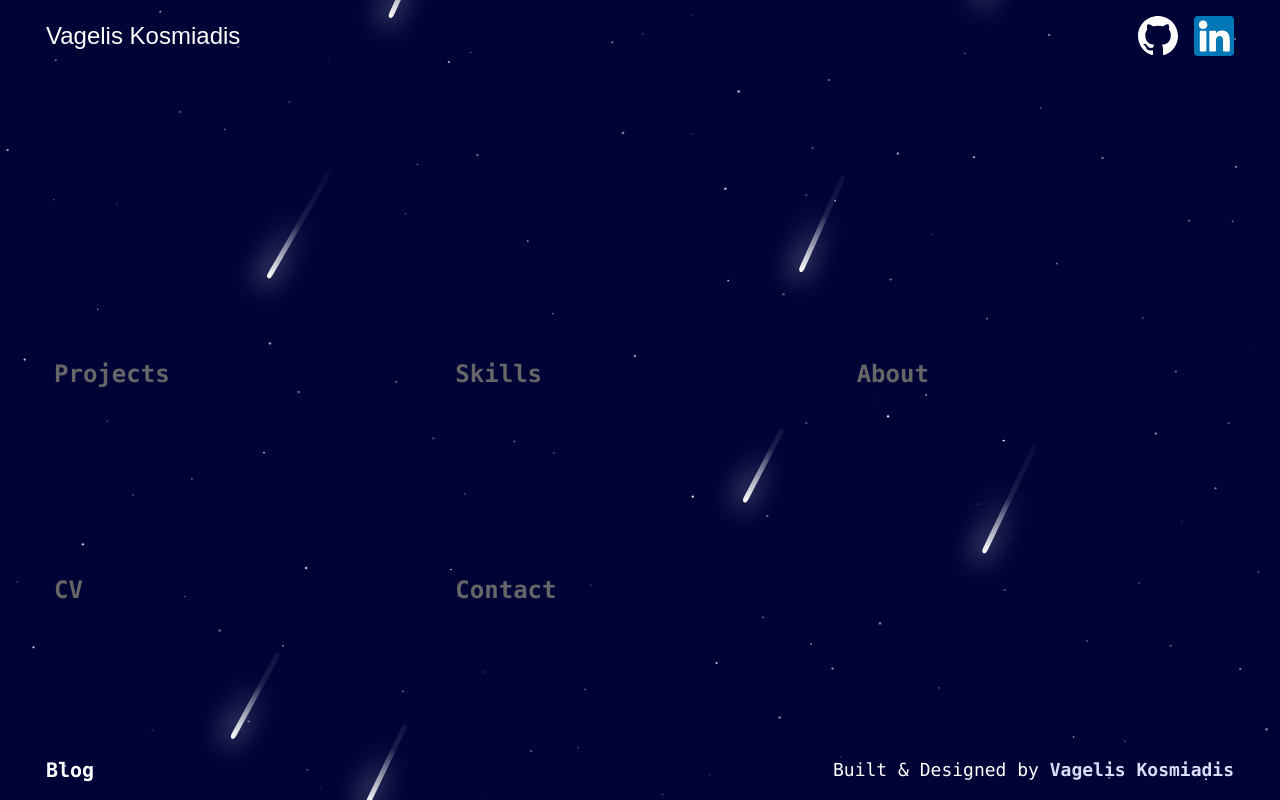
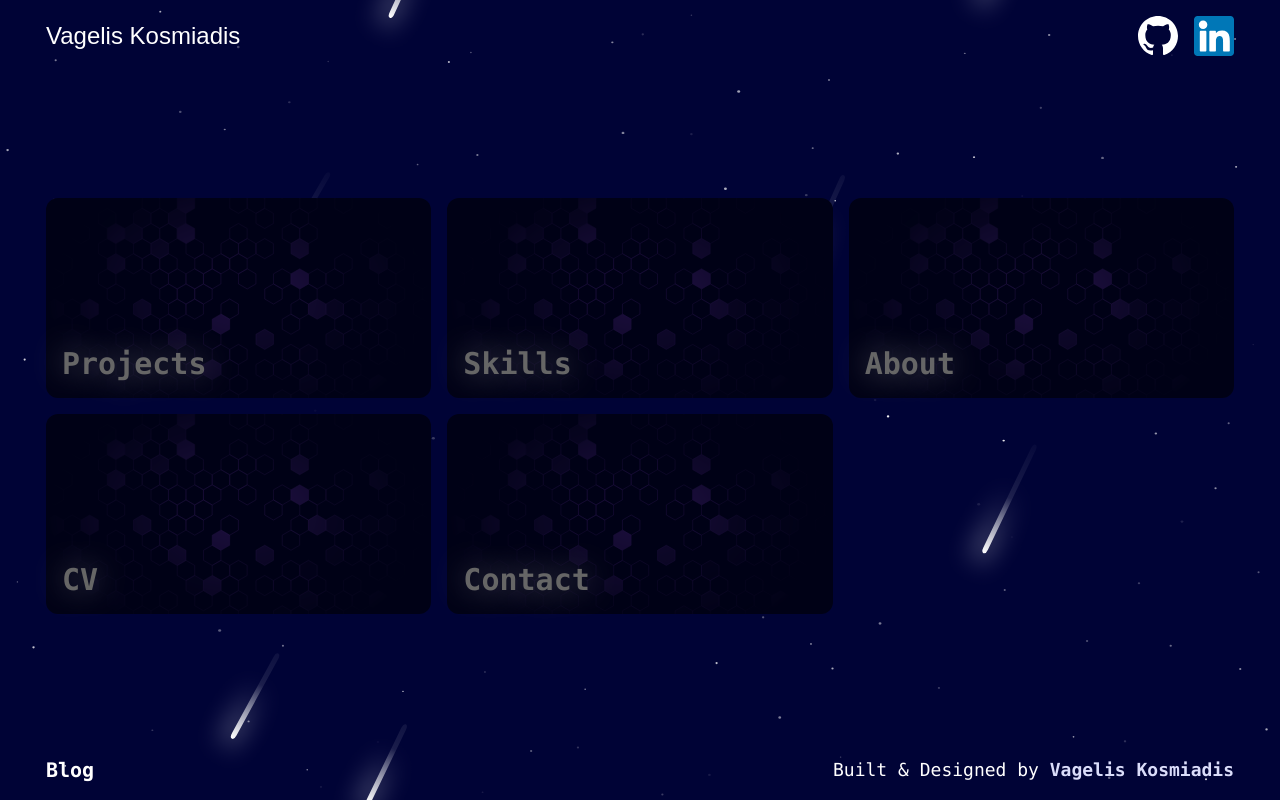
Before and after one commit to kosmiadis/portfolio-site, a React (Vite) app: page / in a window 1280 px wide. Built offline with nearby package versions, Linux system fonts and the light colour scheme; a web font is replaced by a local one.

Commit message:
Styled Tile and Tiles

```diff
--- a/src/components/main/Tile.tsx
+++ b/src/components/main/Tile.tsx
@@ -1,44 +1,37 @@
 import { useCallback, useEffect, useRef, useState } from "react"
 import { Link } from "react-router-dom"
 
-type TileProps = { label: string, to: string, start: number, end: number }
+type TileProps = { label: string, to: string }
 
-export default function Tile ({ label, to, start, end }: TileProps) {
+export default function Tile ({ index, label, to}: TileProps) {
 
     const tileRef = useRef<HTMLAnchorElement>(null);
 
-    const [ mousePosition, setMousePosition ] = useState<{ x: null | number, y: null | number }>({ x: 0, y: 0});
+    // const [ mousePosition, setMousePosition ] = useState<{ x: null | number, y: null | number }>({ x: 0, y: 0});
 
-    const updateMousePosition = useCallback((e: MouseEvent) => {
+    // const updateMousePosition = useCallback((e: MouseEvent) => {
 
-        // relative position of mouse when entering tile
-        const bounds = tileRef.current!.getBoundingClientRect();
-        const x = e.clientX - bounds.left;
-        const y = e.clientY - bounds.top;
-        setMousePosition({ x, y });
-    }, []);
-
-    useEffect(() => {
-        console.log(mousePosition);
-    }, [mousePosition])
+    //     // relative position of mouse when entering tile
+    //     const bounds = tileRef.current!.getBoundingClientRect();
+    //     const x = e.clientX - bounds.left;
+    //     const y = e.clientY - bounds.top;
+    //     setMousePosition({ x, y });
+    // }, []);
 
 
-    function handleMouseEnterAnimation () {
-        tileRef.current!.addEventListener('mousemove', updateMousePosition);
-    }
 
-    function handleMouseLeaveAnimation () {
-        tileRef.current!.removeEventListener('mousemove', updateMousePosition);
-    }
+    // function handleMouseEnterAnimation () {
+    //     tileRef.current!.addEventListener('mousemove', updateMousePosition);
+    // }
 
-    useEffect(() => {
-        tileRef.current!.style.perspective = `${Math.round(mousePosition.x!) / 10 }`
-    }, [mousePosition]);
+    // function handleMouseLeaveAnimation () {
+    //     tileRef.current!.removeEventListener('mousemove', updateMousePosition);
+    // }
+// onMouseLeave={handleMouseLeaveAnimation} onMouseEnter={handleMouseEnterAnimation}
 
-
-    return <Link ref={tileRef} to={to} viewTransition={true} className={`hover:rotate-${Math.round(mousePosition.x!) / 100 } col-start-${start} col-end-${end} tile tile-hover rounded-xl duration-100`} onMouseLeave={handleMouseLeaveAnimation} onMouseEnter={handleMouseEnterAnimation} >
-        <div className="flex flex-col justify-end p-2 h-full">
-            <span className="font-bold text-2xl">{label}</span>
+    return <Link ref={tileRef} to={to} viewTransition={true}  >
+        <div className="flex justify-start squares items-end p-4 tile">
+            <span className="text-shadow-foreground-secondary text-shadow">{label}</span>
         </div>
     </Link>
 }
--- a/src/components/main/Tiles.tsx
+++ b/src/components/main/Tiles.tsx
@@ -4,7 +4,12 @@ import Tile from "./Tile";
 export default function Tiles () {
     const tiles = APP_DATA.MainContent.tiles;
 
-    return <section className="flex flex-col tablet:grid grid-cols-3 gap-4">
+    return <section className="grid grid-cols-2 laptop:grid-cols-3 grid-rows-2 gap-4 w-full">
+        {/* <span className={"col-start-1 col-end-3"}><Tile label="Projects" to="projects" /></span>
+        <span><Tile label="Skills" to="skills"/></span>
+        <span><Tile label="About" to="about"/></span>
+        <span><Tile label="CV" to="cv"/></span>
+        <span><Tile label="Contact" to="contact"/></span> */}
         {tiles.map(tile => <Tile key={tile.label} label={tile.label} to={tile.to} start={tile.col_start} end={tile.col_end} />)}
     </section>
 }
```
